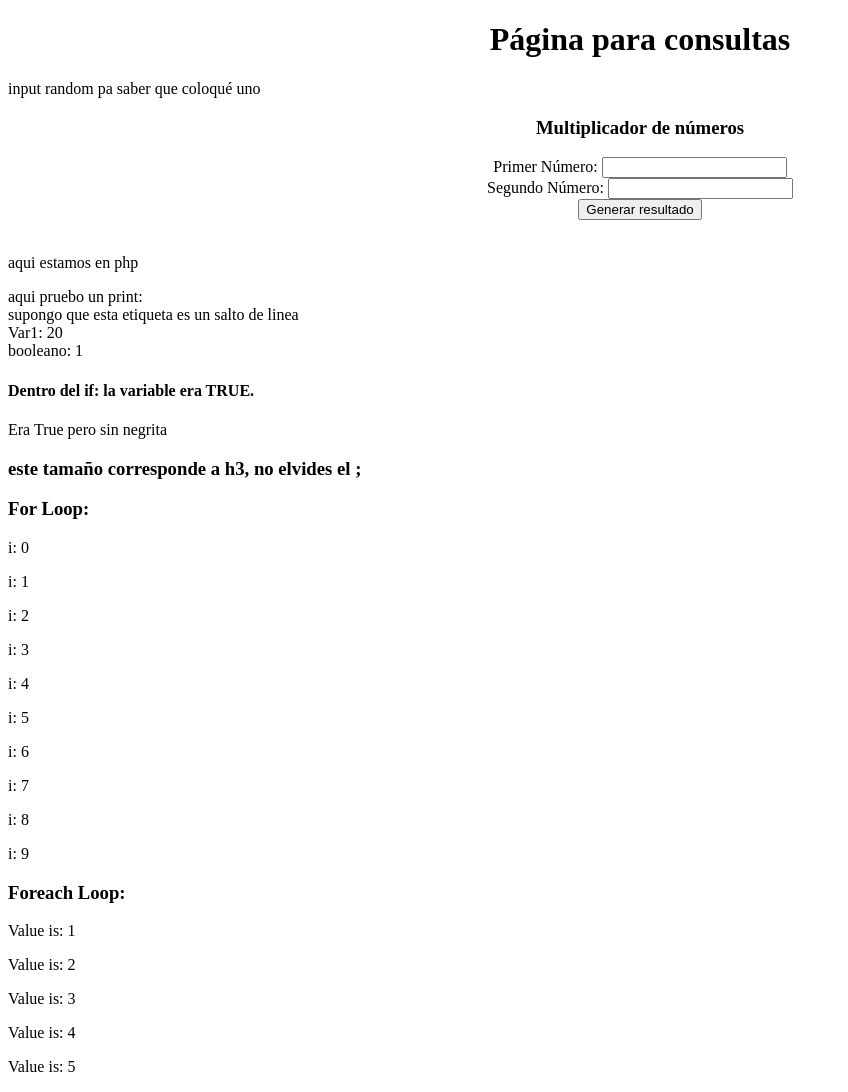
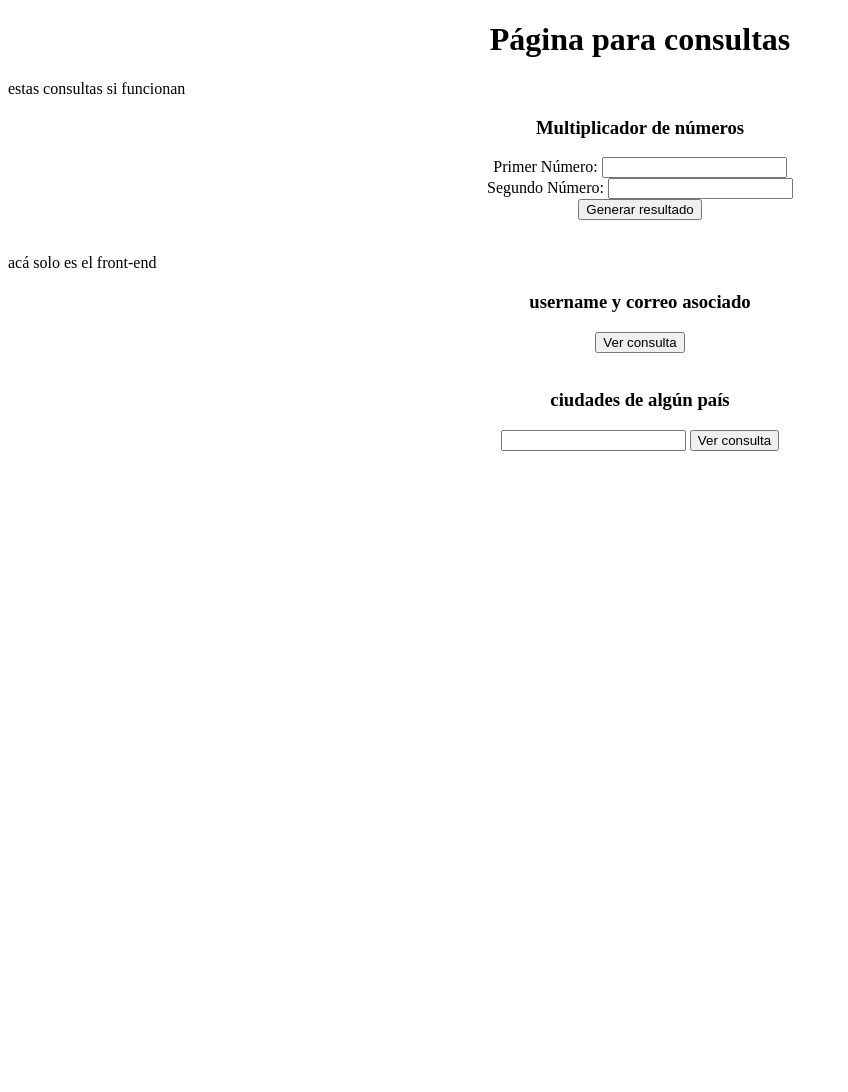
Before and after one commit to tamaralues/grupo105, a PHP site: page / in a window 1280 px wide. Shown: the whole page, without its empty margins (0-848 px from the left). After the commit the page ends 451 px from the top, so only its background shows below. Run offline with PHP 8.4, Linux system fonts and the light colour scheme.

Commit message:
creación modulos vacíos y modificacion index

```diff
--- /dev/null
+++ b/Sites/consultas/ciudades_del_pais.php
@@ -0,0 +1,5 @@
+<?php
+
+#aqui se haría algo
+
+?>
--- /dev/null
+++ b/Sites/consultas/username_correo.php
@@ -0,0 +1,5 @@
+<?php
+
+#aqui se haría algo
+
+?>
--- /dev/null
+++ b/Sites/consultas/username_dinero_gastado_tickets.php
@@ -0,0 +1,5 @@
+<?php
+
+#aqui se haría algo
+
+?>
--- /dev/null
+++ b/Sites/consultas/username_hospedajes.php
@@ -0,0 +1,5 @@
+<?php
+
+#aqui se haría algo
+
+?>
--- a/Sites/index.php
+++ b/Sites/index.php
@@ -7,7 +7,7 @@
 <body>
 
 <h1 align="center">Página para consultas</h1>
-<p>input random pa saber que coloqué uno</p>
+<p>estas consultas si funcionan</p>
 <h3 align="center">Multiplicador de números</h3>
 <form align="center" action="multiplicador.php" method="post">
   Primer Número:
@@ -19,41 +19,17 @@
   <input type="submit" value="Generar resultado">
 </form>
 <br>
-
-
-
-<?php
-#Para definir variables que pueda ser utilizada en todo el HTML se deben anteceder con $
-$var1 = 20;
-$booleano = true;
-
-#Para imprimir en el HTML ocupamos echo
-echo "<p>aqui estamos en php</p>";
-echo "<p> aqui pruebo un print:<br> supongo que esta etiqueta es un salto de linea <br> Var1: $var1 <br> booleano: $booleano</p>";
-
-#Probar comandos
-
-#Control de flujo
-if ($booleano){
-    echo "<h4> Dentro del if: la variable era TRUE.</h4>";
-    echo "<p> Era True pero sin negrita </p>";
-    echo "<h3> este tamaño corresponde a h3, no elvides el ;</h3>";
-} else {
-    echo "<h4> Dentro del if: la variable era FALSE.</h4>";
-}
-
-#Looping. Hay varios tipos de looping. Investigar!
-echo "<h3>For Loop:</h3>";
-for($i = 0; $i<10; $i++) {
-  echo "<p> i: $i </p>";
-}
-
-echo "<h3>Foreach Loop:</h3>";
-$array = array( 1, 2, 3, 4, 5);
-foreach( $array as $v ) {
-   echo "<p> Value is: $v </p>";
-}
-?>
+<p>acá solo es el front-end</p>
+<h3 align="center">username y correo asociado</h3>
+<form align="center" action="consultas/username_correo.php" method="post">
+  <input type="submit" value="Ver consulta">
+</form>
+<br>
+<h3 align="center">ciudades de algún país</h3>
+<form align="center" action="consultas/ciudades_del_pais.php" method="post">
+  <input type="text" name="pais">
+  <input type="submit" value="Ver consulta">
+</form>
 
 </body>
 </html>
```
